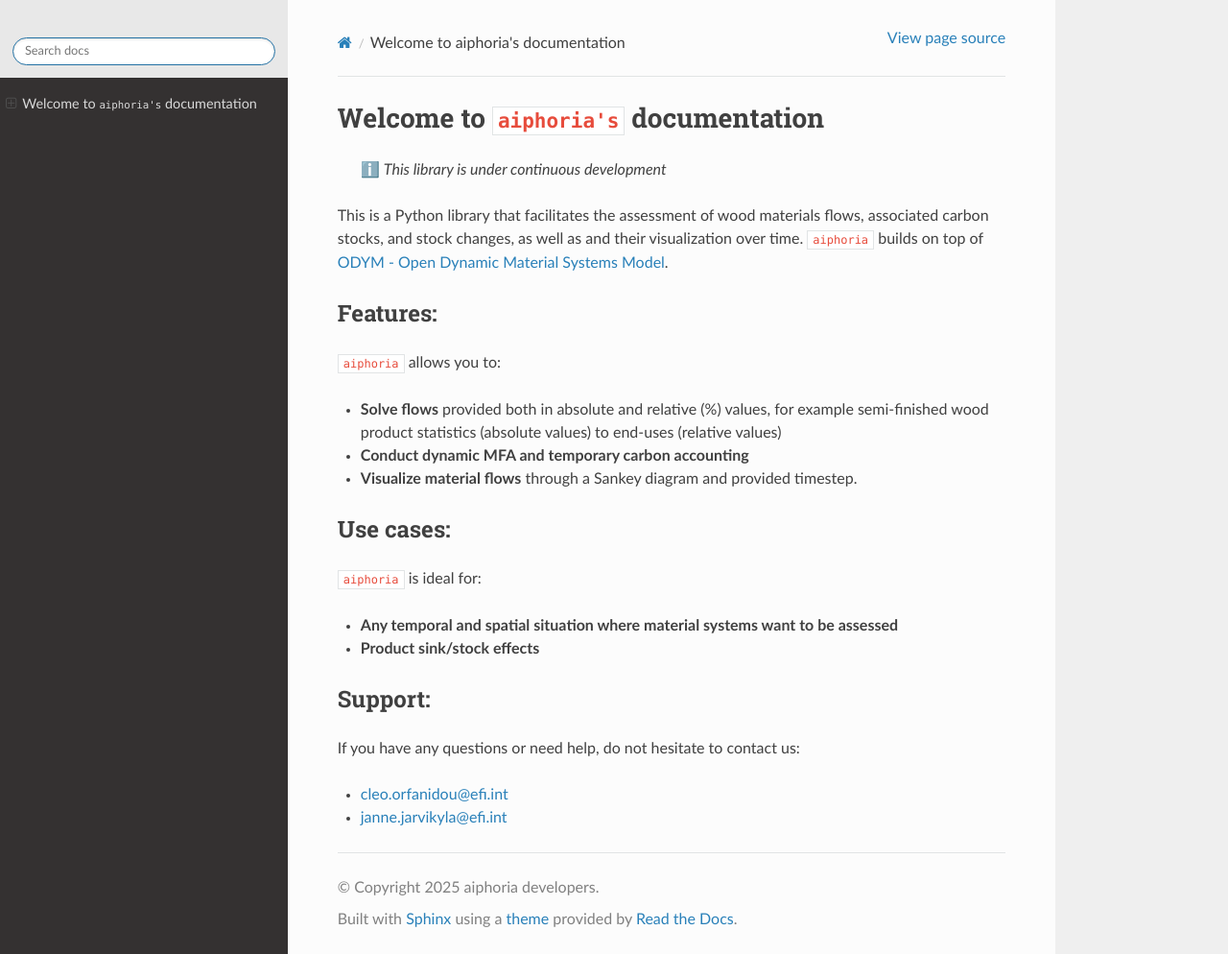
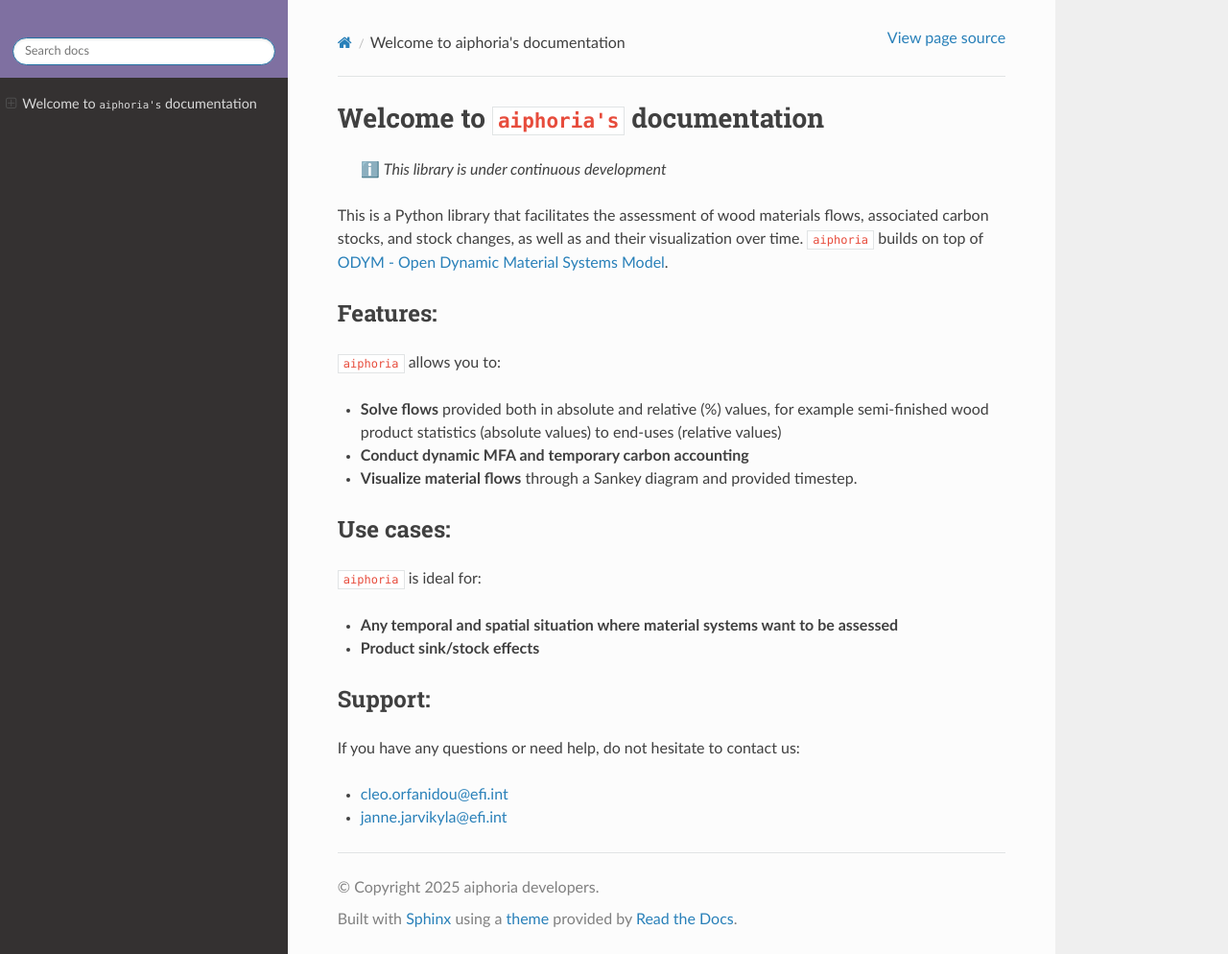
Before and after one commit to EuropeanForestInstitute/aiphoria, a Sphinx documentation site: the page built from docs/index.md, in a window 1280 px wide and 994 px high. Shown: the whole window at 96% size. Built offline with Sphinx 7.4.7 and the Read the Docs theme 3.1.0, drawn with Linux system fonts in a browser that asks for light colours.

Commit message:
Update conf.py

```diff
--- a/docs/conf.py
+++ b/docs/conf.py
@@ -48,6 +48,6 @@
 html_favicon = "favicon.ico"
 html_theme_options = {
     'logo_only': True,
-    'display_version': False,
-"style_nav_header_background": "#E8E8E8",
+    'display_version': True,
+"style_nav_header_background": "#7F70A1",
 }
```
